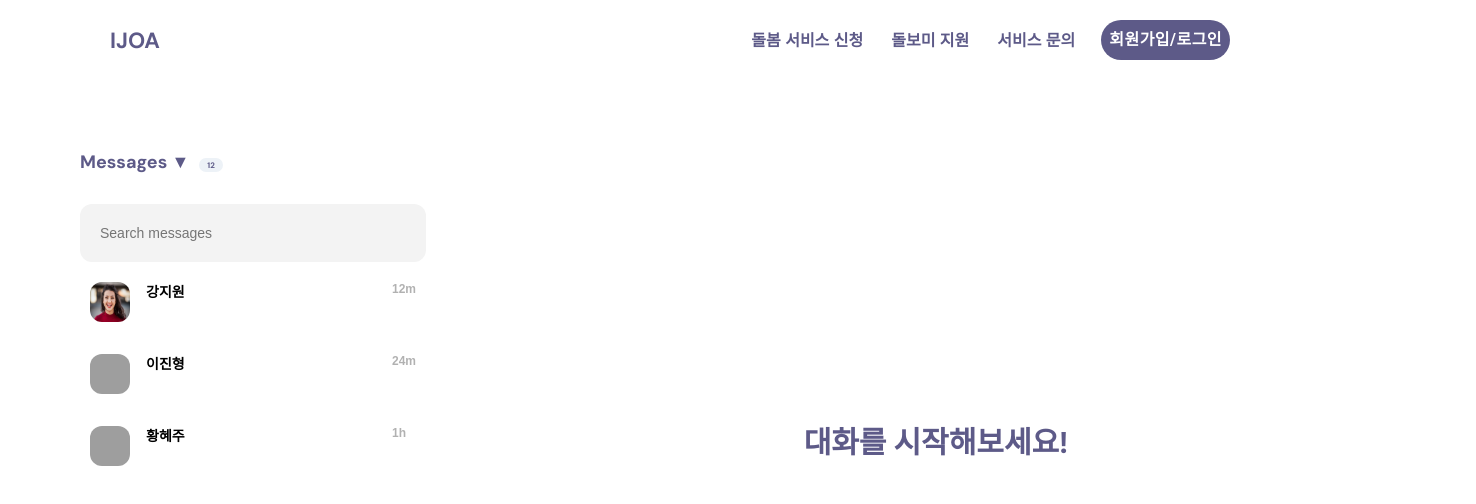
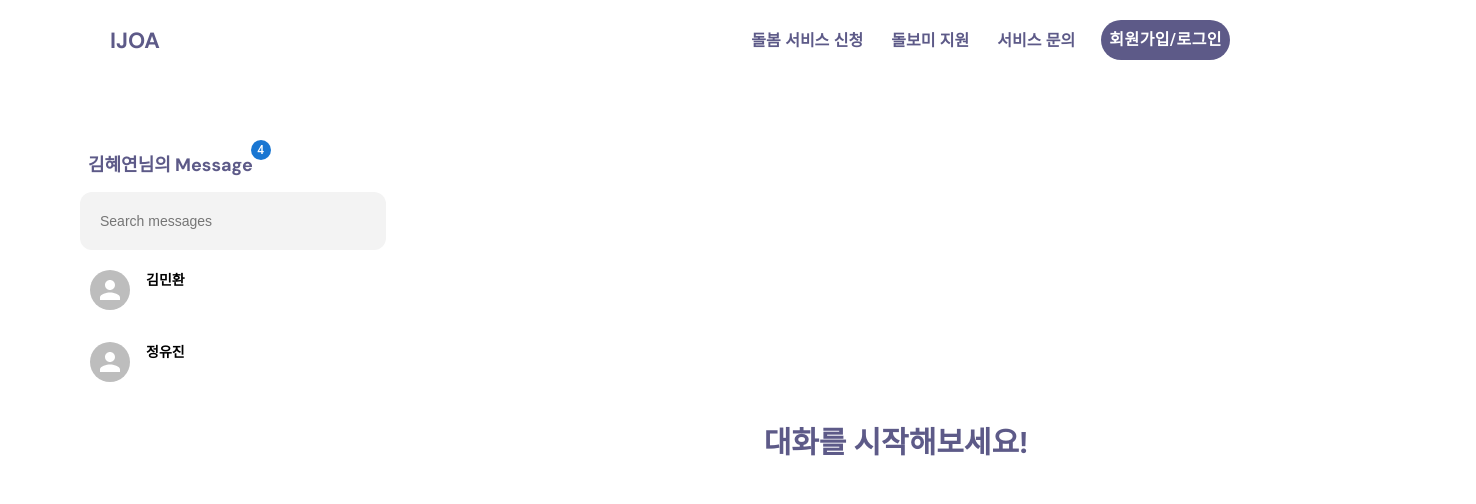
Before and after one commit to hyeyeonismm/ijoa-project, a React (Create React App) app in the folder frontend/: page /chatting in a window 1280 px wide. Shown: the top 504 px of the page, 1476 px wide, since content can reach past the window. Built offline with nearby package versions, Linux system fonts and the light colour scheme; grey boxes are pictures that could not be loaded.

Commit message:
Edit chat

```diff
--- a/frontend/src/components/ParentProfileModal.js
+++ b/frontend/src/components/ParentProfileModal.js
@@ -8,7 +8,7 @@ function ParentProfileModal({ open, handleClose, parent }) {
   const navigate = useNavigate();
 
   const onClickButton = () => {
-    navigate("/chatting");
+    navigate("/chatting", { state: { chatUser: parent } });
   };
 
   return (
--- a/frontend/src/pages/ChattingPage.js
+++ b/frontend/src/pages/ChattingPage.js
@@ -1,17 +1,86 @@
 import Header from "../components/Header";
-import React, { useState } from "react";
-import { useNavigate } from "react-router-dom";
-import { Button, Box, ListItem, IconButton } from "@mui/material";
-import { styled } from "@mui/material/styles";
-import userprofile from "../images/userprofile.jpg";
+import React, { useState, useEffect } from "react";
+import { useNavigate, useLocation } from "react-router-dom";
+import {
+  Button,
+  Box,
+  ListItem,
+  IconButton,
+  Badge,
+  styled,
+  Avatar,
+} from "@mui/material";
 import plusicon from "../images/plusIcon.png";
-import userprofile2 from "../images/userprofile2.jpg";
 import CertificateOfWriteModal from "../components/CertificateOfWriteModal.js";
 import CertificateOfConfirmModal from "../components/CertificateOfConfirmModal.js";
+import Parents from "../data/Parents";
+import Teachers from "../data/Teachers";
+import Chats from "../data/Chats";
 
-function ChatContent({ chatUser }) {
+function ChattingPage() {
+  const location = useLocation();
+  const [selectedChat, setSelectedChat] = useState(location.state?.chatUser);
+  const user = Teachers["hyeyeon"];
+  const [chatUserToPass, setChatUserToPass] = useState(null);
+
+  const chatUsers = Object.keys(Chats["김혜연"]);
+
+  return (
+    <>
+      <Header />
+      <Body>
+        <Banner>
+          <Box
+            sx={{
+              color: "#5D5A88",
+              paddingLeft: 1,
+              fontSize: "18px",
+              fontWeight: "700",
+            }}
+          >
+            <Badge badgeContent={4} color="primary" sx={{ paddingRight: 1 }}>
+              {user.name}님의 Message
+            </Badge>
+          </Box>
+          <SearchField type="text" placeholder="Search messages" />
+          <ListItem
+            sx={{
+              display: "block",
+              padding: 0,
+            }}
+          >
+            {chatUsers.map((chatUser) => (
+              <ListButton
+                key={chatUser}
+                onClick={() => {
+                  setSelectedChat(chatUser);
+                  setChatUserToPass(chatUser); // 이 줄을 추가해주세요.
+                }}
+              >
+                <Avatar />
+                <ListText>{chatUser}</ListText>
+              </ListButton>
+            ))}
+          </ListItem>
+        </Banner>
+        <MainGrid>
+          {selectedChat ? (
+            <ChatContent user={user.name} chatUser={chatUserToPass} />
+          ) : (
+            <NoneChat>대화를 시작해보세요!</NoneChat>
+          )}
+        </MainGrid>
+      </Body>
+    </>
+  );
+}
+
+function ChatContent({ user, chatUser }) {
   const [open, setOpen] = useState(false);
-
+  const [chatMessages, setChatMessages] = useState(Chats[user][chatUser]);
+  useEffect(() => {
+    setChatMessages(Chats[user][chatUser]);
+  }, [chatUser, user]);
   const WriteModalOpen = () => setOpen(true);
   const WriteModalClose = () => setOpen(false);
 
@@ -22,31 +91,42 @@ function ChatContent({ chatUser }) {
     <>
       <section xs={{ display: "flex", flexDirection: "column" }}>
         <Username>
-          <Img src={userprofile2} width={40} height={40} alt="userprofile" />
+          <Avatar />
           <UserText>{chatUser}</UserText>
         </Username>
         <ChatBox>
-          <Inform>
+          {chatMessages.map((message, index) => (
+            <Inform
+              key={index}
+              className={
+                message.sender === user ? "sender-right" : "sender-left"
+              }
+            >
+              {message.text}
+              {/* {message.timestamp} */}
+            </Inform>
+          ))}
+          <Notice>
             {chatUser}님이 7월 15일 (토) 오후 6:15에 <br />
             돌봄확인서 작성을 요청했어요. 돌봄확인서를 작성해주세요.
             <ModalButton onClick={WriteModalOpen}>
               돌봄확인서 작성하기
             </ModalButton>
-          </Inform>
-          <Inform>
-            {chatUser}님이 7월 15일 (토) 오후 6:25에 <br />
+          </Notice>
+          <Notice>
+            {user}님이 7월 15일 (토) 오후 6:25에 <br />
             돌봄확인서 확인을 요청했어요. 돌봄확인서를 확인해주세요.
             <ModalButton onClick={ConfirmModalOpen}>
               돌봄확인서 확인하기
             </ModalButton>
-          </Inform>
-          <Inform>
+          </Notice>
+          <Notice>
             돌봄이 확정되었습니다!
             <br />
             보다 구체적인 정보는 마이페이지에서 확인 가능합니다.
             <br />
             불가피하게 돌봄을 취소할 경우, 기한 별로 제재가 가해질 수 있습니다.
-          </Inform>
+          </Notice>
         </ChatBox>
         <ChatInput>
           <IconButton
@@ -70,68 +150,31 @@ function ChatContent({ chatUser }) {
     </>
   );
 }
+const Inform = styled("div")(({ theme }) => ({
+  padding: "10px",
+  borderRadius: "5px",
+  margin: "5px",
+  maxWidth: "70%",
+  display: "inline-block",
+  fontSize: 14,
 
-function ChattingPage() {
-  const [selectedChat, setSelectedChat] = useState(null);
+  "&.sender-left": {
+    backgroundColor: "rgba(241, 241, 241, 1)",
+    color: "rgba(0,0,0,1)",
+    alignSelf: "flex-start",
+  },
+  "&.sender-right": {
+    backgroundColor: "rgba(93, 90, 136, 0.70)",
+    color: "white",
+    alignSelf: "flex-end",
+  },
+}));
 
-  return (
-    <>
-      <Header />
-      <Body>
-        <Banner>
-          <Box
-            sx={{
-              color: "#5D5A88",
-              fontSize: "18px",
-              fontWeight: "700",
-            }}
-          >
-            Messages ▼<MessageNum>12</MessageNum>
-          </Box>
-          <SearchField type="text" placeholder="Search messages" />
-          <ListItem
-            sx={{
-              display: "block",
-              padding: 0,
-            }}
-          >
-            <ListButton onClick={() => setSelectedChat("강지원")}>
-              <Img
-                src={userprofile2}
-                width={40}
-                height={40}
-                alt="userprofile"
-              />
-              <ListText>강지원</ListText>
-              <ListTime>12m</ListTime>
-            </ListButton>
-            <ListButton onClick={() => setSelectedChat("이진형")}>
-              <Img src={userprofile} width={40} height={40} alt="userprofile" />
-              <ListText>이진형</ListText>
-              <ListTime>24m</ListTime>
-            </ListButton>
-            <ListButton onClick={() => setSelectedChat("황혜주")}>
-              <Img src={userprofile} width={40} height={40} alt="userprofile" />
-              <ListText>황혜주</ListText>
-              <ListTime>1h</ListTime>
-            </ListButton>
-          </ListItem>
-        </Banner>
-        <MainGrid>
-          {selectedChat ? (
-            <ChatContent chatUser={selectedChat} />
-          ) : (
-            <NoneChat>대화를 시작해보세요!</NoneChat>
-          )}
-        </MainGrid>
-      </Body>
-    </>
-  );
-}
-
-const Img = styled("img")({
-  borderRadius: "12px",
-  top: "7px",
+const ChatBox = styled("div")({
+  display: "flex",
+  flexDirection: "column",
+  alignItems: "flex-end",
+  marginBottom: 10,
 });
 
 const Username = styled("nav")({
@@ -157,14 +200,14 @@ const UserText = styled(Box)({
   textAlign: "left",
 });
 
-const ChatBox = styled("box")({
-  display: "flex",
-  flexDirection: "column",
-  //alignself: "stretch",
-  width: "900px",
-});
+// const Notice = styled("box")({
+//   display: "flex",
+//   flexDirection: "column",
+//   //alignself: "stretch",
+//   width: "900px",
+// });
 
-const Inform = styled("box")({
+const Notice = styled("box")({
   display: "flex",
   flexDirection: "column",
   justifyContent: "center",
@@ -245,24 +288,13 @@ const SearchField = styled("input")({
   height: 38,
   display: "flex",
   padding: "10px 20px",
-  margin: "30px 0px 10px 0px",
-  gap: 10,
+  margin: "15px 0px 10px 0px",
   alignItems: "center",
-  alignSelf: "stretch",
   color: "#87898E",
   fontSize: 14,
   "&:focus": {
     outline: "none",
   },
-});
-
-const MessageNum = styled("box")({
-  borderRadius: 24,
-  marginLeft: "10px",
-  background: "#edf2f7",
-  padding: "2px 8px",
-  color: "#5d5a88",
-  fontSize: 8,
 });
 
 const ListButton = styled("button")({
```
Also changed, not shown: frontend/src/components/SearchConditionalCare.js (+12 -5 lines).
